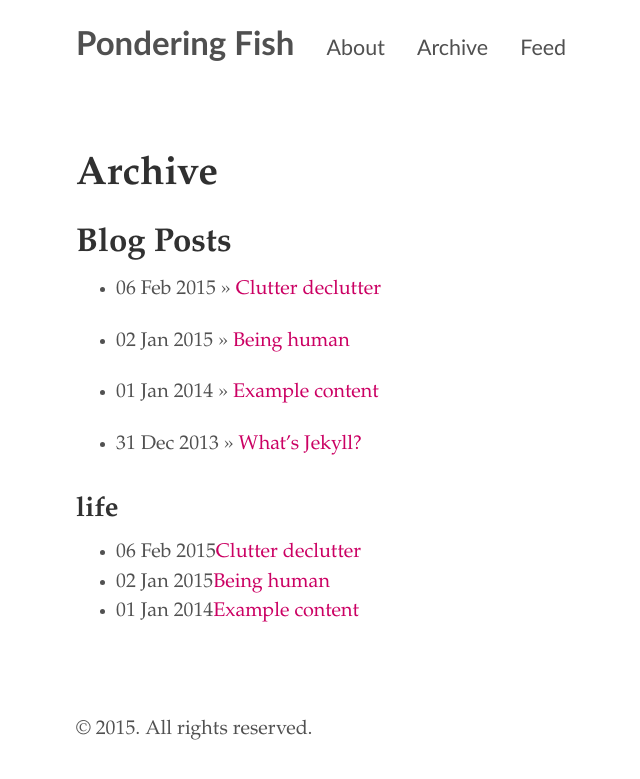
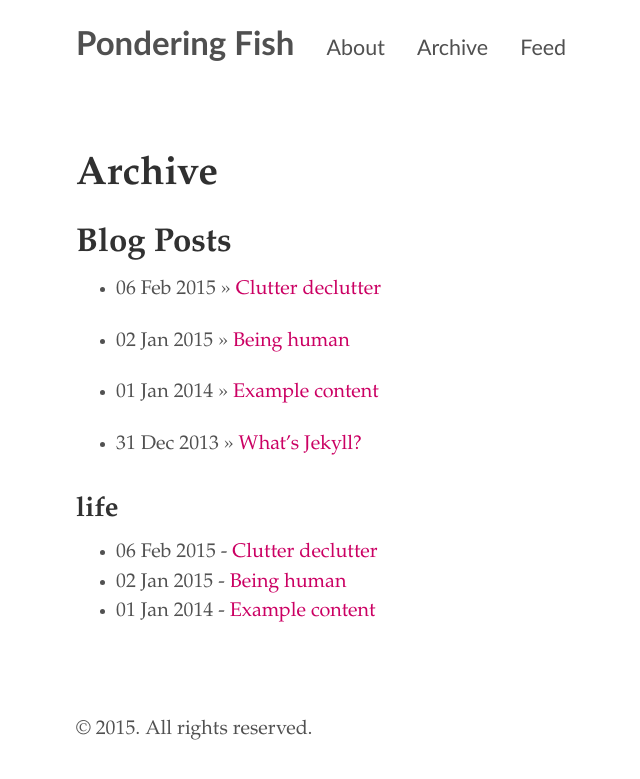
Before and after one commit to ponderingfish/ponderingfish.github.io, a Jekyll site: the page built from archive.md, in a window 1280 px wide. Shown: the top 779 px of the page, without its empty margins (168-808 px from the left). Built offline with Jekyll 4.4.1, drawn with Linux system fonts in a browser that asks for light colours.

```diff
--- a/archive.md
+++ b/archive.md
@@ -21,7 +21,7 @@ title: Archive
   <h3 id="{{ tag }}">{{ tag }}</h3>
   <ul>
   {% for post in site.tags[tag] %}
-    <li>{{ post.date | date_to_string }}<a href="{{ post.url }}">{{ post.title }}</a></li>
+    <li>{{ post.date | date_to_string }} - <a href="{{ post.url }}">{{ post.title }}</a></li>
   {% endfor %}
   </ul>
 {% endfor %}
```
